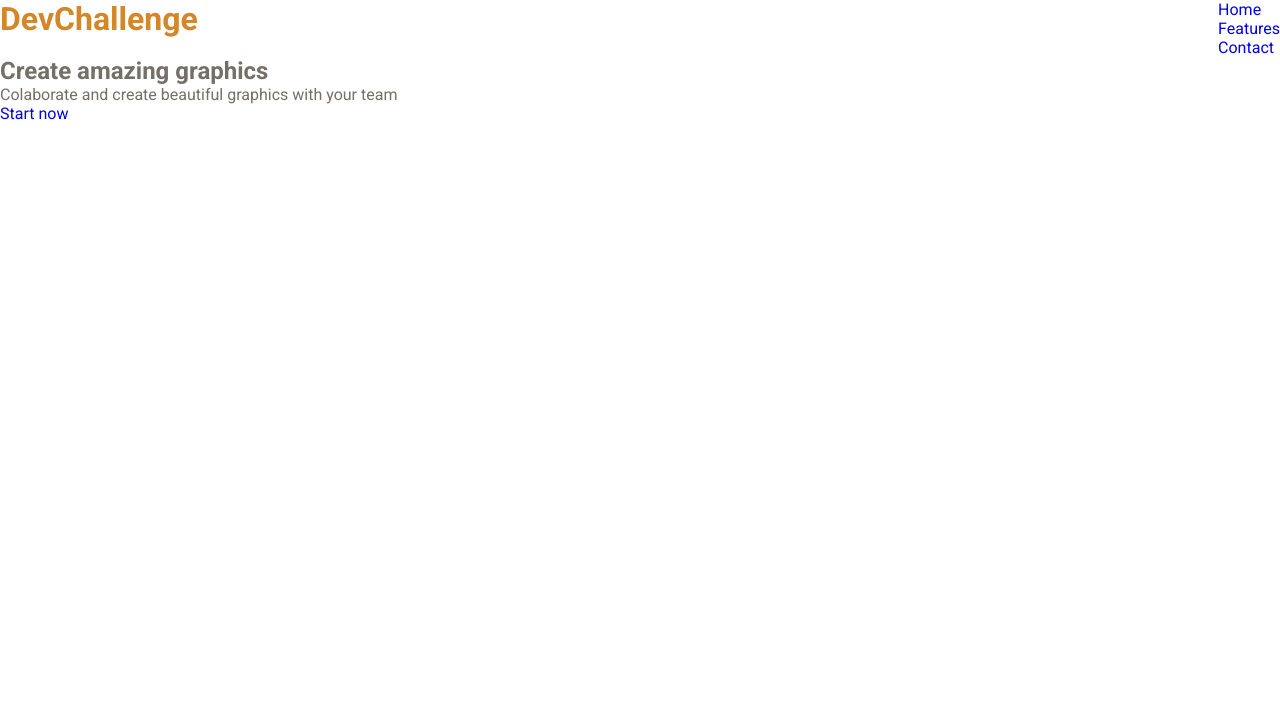
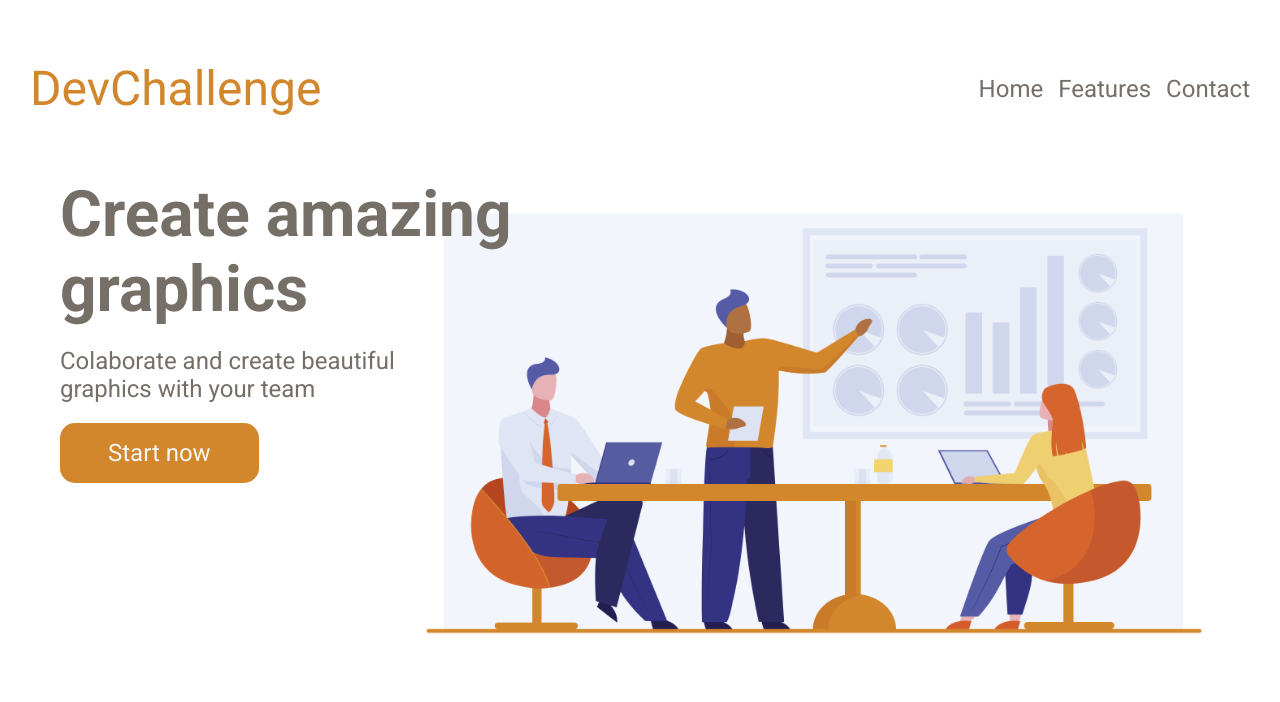
Before and after one commit to rendell-arruda/AmazingGraph, a plain HTML site: page index.html in a window 1280 px wide. Drawn offline with Linux system fonts and the light colour scheme.

Commit message:
divisão do CSS em arquivos menores, finalização da página para desktop

```diff
--- /dev/null
+++ b/css/header.css
@@ -0,0 +1,26 @@
+/* GRID GERAL */
+.container {
+  color: var(--gray);
+  margin: 0 auto;
+  max-width: 1280px;
+}
+
+/* NAVEGACAO */
+.header-container {
+  padding: 60px 30px;
+  display: flex;
+  justify-content: space-between;
+  align-items: center;
+}
+.logo {
+  font-size: 3rem;
+  color: var(--orange);
+}
+
+nav ul {
+  display: flex;
+  gap: 15px;
+}
+nav ul a {
+  font-size: 1.5rem;
+}
--- /dev/null
+++ b/css/main.css
@@ -0,0 +1,43 @@
+.main-container {
+  padding: 0 60px 30px;
+}
+
+.conteudo {
+  z-index: 1;
+  position: absolute;
+}
+
+.title {
+  max-width: 19ch;
+  font-size: 4rem;
+  padding-bottom: 20px;
+}
+
+.subtitle {
+  font-size: 1.5rem;
+  padding-bottom: 20px;
+  max-width: 25ch;
+}
+.btn {
+  display: block;
+  text-align: center;
+  background: var(--orange);
+  border-radius: 15px;
+  color: var(--white);
+  font-size: 1.5rem;
+  padding: 16px 48px;
+  max-width: max-content;
+  transition: 0.2s ease-out;
+}
+.btn:hover {
+  background: var(--gray);
+}
+.img {
+  position: relative;
+  right: 0;
+  display: flex;
+  justify-content: right;
+}
+.img img {
+  width: 70%;
+}
--- /dev/null
+++ b/css/reset.css
@@ -0,0 +1,16 @@
+* {
+  margin: 0;
+  padding: 0;
+  box-sizing: border-box;
+  text-decoration: none;
+  list-style: none;
+}
+img {
+  display: block;
+  max-width: 100%;
+  height: auto;
+}
+
+a {
+  color: inherit;
+}
--- a/css/style.css
+++ b/css/style.css
@@ -1,34 +1,4 @@
-:root {
-  --orange: #d2872c;
-  --gray: #766f68;
-}
-/* RESET */
-* {
-  margin: 0;
-  padding: 0;
-  box-sizing: border-box;
-}
-ul {
-  list-style: none;
-}
-a {
-  text-decoration: none;
-}
-
-img {
-  display: block;
-  max-width: 100%;
-}
-body {
-  font-family: 'Roboto', sans-serif;
-  color: var(--gray);
-}
-
-/* NAVEGACAO */
-.header {
-  display: flex;
-  justify-content: space-between;
-}
-.title {
-  color: var(--orange);
-}
+@import './utilitario.css';
+@import './reset.css';
+@import './header.css';
+@import './main.css';
--- /dev/null
+++ b/css/utilitario.css
@@ -0,0 +1,6 @@
+:root {
+  --orange: #d2872c;
+  --gray: #766f68;
+  --white: #f7f7f7;
+  font-family: 'Roboto', sans-serif;
+}
--- a/index.html
+++ b/index.html
@@ -9,12 +9,14 @@
   <link rel="preconnect" href="https://fonts.googleapis.com">
   <link rel="preconnect" href="https://fonts.gstatic.com" crossorigin>
   <link href="https://fonts.googleapis.com/css2?family=Roboto:wght@400;700&display=swap" rel="stylesheet">
+
   <link rel="stylesheet" href="/css/style.css">
 </head>
 
 <body>
-  <header class="header">
-    <h1 class="title">DevChallenge</h1>
+  <div class="container">
+    <header class="header-container">
+      <a href="#" class="logo">DevChallenge</a>
       <nav>
         <ul>
           <li><a href="#">Home</a></li>
@@ -23,13 +25,16 @@
         </ul>
       </nav>
     </header>
-  <div>
-    <h2>Create amazing graphics</h2>
-    <p>Colaborate and create beautiful graphics with your team</p>
+
+    <main class="main-container">
+      <div class="conteudo">
+        <h1 class="title">Create amazing graphics</h1>
+        <p class="subtitle">Colaborate and create beautiful graphics with your team</p>
         <a href="#" class="btn">Start now</a>
       </div>
-  <div><img src="./assets/team.jpg" alt=""></div>
-
+      <div class="img"><img src="./img/team.jpg" alt=""></div>
+    </main>
+  </div>
 
 </body>
 
```
Lines whose indentation alone changed are shown as unchanged.
